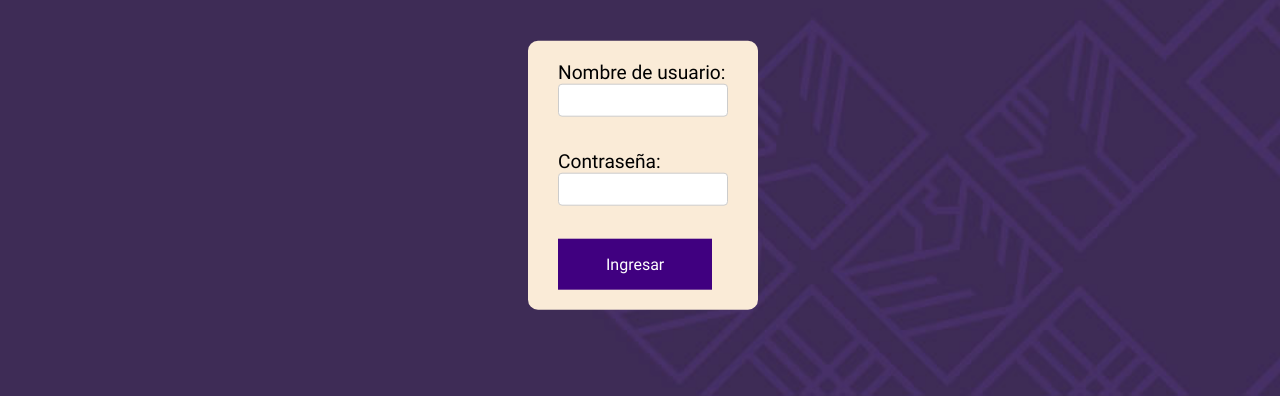
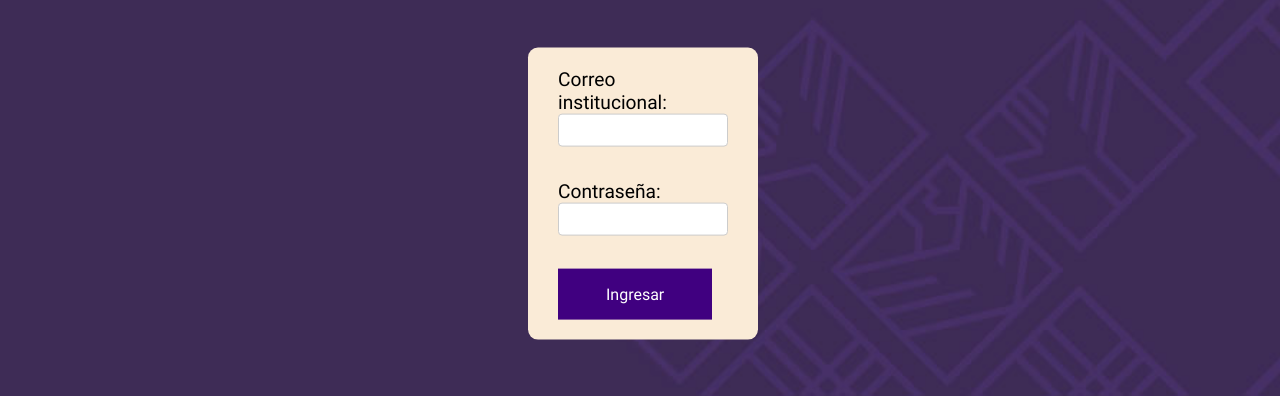
Before and after one commit to LuisValenciano/Parqueo-ULACIT, a website: page views/index.html in a window 1280 px wide. Shown: the part 404-800 px from the top of the page. Drawn offline with nearby package versions, Linux system fonts and the light colour scheme.

```diff
--- a/views/index.html
+++ b/views/index.html
@@ -27,7 +27,7 @@
       </div>
       <div class="login-container">
         <form id="login-form">
-          <label for="username">Nombre de usuario:</label><br />
+          <label for="username">Correo institucional:</label><br />
           <input type="email" id="username" name="username" /><br /><br />
           <label for="password">Contraseña:</label><br />
           <input type="password" id="password" name="password" /><br /><br />
```
